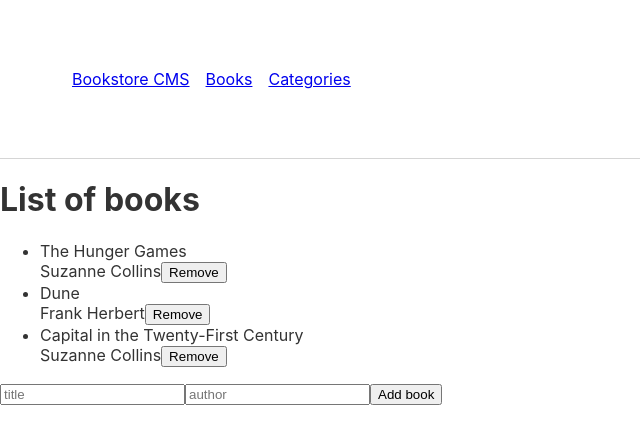
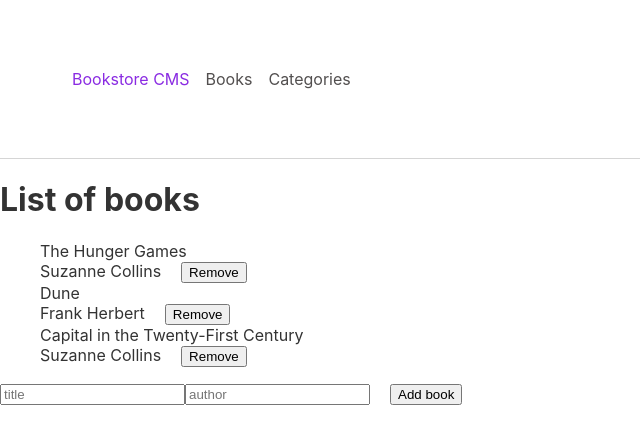
Before and after one commit to fithamlak/bookstore, a React (Create React App) app: page / in a window 1280 px wide. Shown: the top 444 px of the page, without its empty margins (0-640 px from the left). Built offline with nearby package versions, Linux system fonts and the light colour scheme.

Commit message:
Add a litle bit css

```diff
--- a/src/App.js
+++ b/src/App.js
@@ -2,7 +2,7 @@ import { Routes, Route } from 'react-router-dom';
 import Layout from './components/Layout';
 import Books from './routes/Books';
 import Categories from './routes/Categories';
-import './App.css';
+import './css/App.css';
 
 function App() {
   return (
--- a/src/components/Navbar.jsx
+++ b/src/components/Navbar.jsx
@@ -4,9 +4,9 @@ import '../css/Navbar.css';
 const Navbar = () => (
   <header className="nav">
     <ul>
-      <li><NavLink to="/">Bookstore CMS</NavLink></li>
-      <li><NavLink to="books">Books</NavLink></li>
-      <li><NavLink to="categories">Categories</NavLink></li>
+      <li><NavLink to="/" className="link">Bookstore CMS</NavLink></li>
+      <li><NavLink to="books" className="link">Books</NavLink></li>
+      <li><NavLink to="categories" className="link">Categories</NavLink></li>
     </ul>
   </header>
 );
--- a/src/css/Navbar.css
+++ b/src/css/Navbar.css
@@ -13,4 +13,14 @@
 
 .nav ul li {
   margin-right: 1rem;
+  list-style: none;
 }
+
+.link {
+  text-decoration: none;
+  color: rgb(82, 79, 79);
+}
+
+.active {
+  color: blueviolet;
+}
--- /dev/null
+++ b/src/css/books.css
@@ -0,0 +1,7 @@
+ul li {
+  list-style: none;
+}
+
+button {
+  margin-left: 20px;
+}
--- /dev/null
+++ b/src/css/index.css
@@ -0,0 +1,17 @@
+body {
+  margin: 0;
+  font-family:
+    -apple-system,
+    BlinkMacSystemFont,
+    'Segoe UI',
+    'Roboto',
+    'Oxygen',
+    'Ubuntu',
+    'Cantarell',
+    'Fira Sans',
+    'Droid Sans',
+    'Helvetica Neue',
+    sans-serif;
+  -webkit-font-smoothing: antialiased;
+  -moz-osx-font-smoothing: grayscale;
+}
--- a/src/index.css
+++ /dev/null
@@ -1,8 +0,0 @@
-body {
-  margin: 0;
-  font-family: -apple-system, BlinkMacSystemFont, 'Segoe UI', 'Roboto', 'Oxygen',
-    'Ubuntu', 'Cantarell', 'Fira Sans', 'Droid Sans', 'Helvetica Neue',
-    sans-serif;
-  -webkit-font-smoothing: antialiased;
-  -moz-osx-font-smoothing: grayscale;
-}
--- a/src/index.js
+++ b/src/index.js
@@ -1,6 +1,6 @@
 import React from 'react';
 import ReactDOM from 'react-dom/client';
-import './index.css';
+import './css/index.css';
 import { BrowserRouter } from 'react-router-dom';
 import App from './App';
 import reportWebVitals from './reportWebVitals';
--- a/src/routes/Books.jsx
+++ b/src/routes/Books.jsx
@@ -1,5 +1,6 @@
 import Form from '../components/Form';
 import Book from '../components/Book';
+import '../css/books.css';
 
 const Books = () => {
   const books = [
```
Also changed, not shown: .stylelintrc.json (renamed from .stylelinrc.json), src/css/App.css (line endings or trailing spaces). Lines whose indentation alone changed are shown as unchanged.
